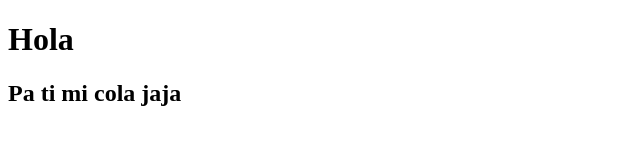
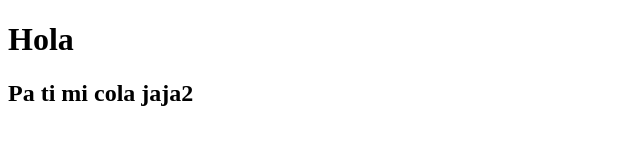
Before and after one commit to 4GeeksAcademy/git-prueba, a plain HTML site: page index.html in a window 1280 px wide. Shown: the full height of the page, 0-640 px from the left. Drawn offline with Linux system fonts and the light colour scheme.

Commit message:
stiupid message

```diff
--- a/index.html
+++ b/index.html
@@ -9,7 +9,7 @@
     <div>
         <h1>Hola</h1>
 
-        <h2>Pa ti mi cola jaja</h2>
+        <h2>Pa ti mi cola jaja2</h2>
     </div>
 </body>
 </html>
```
